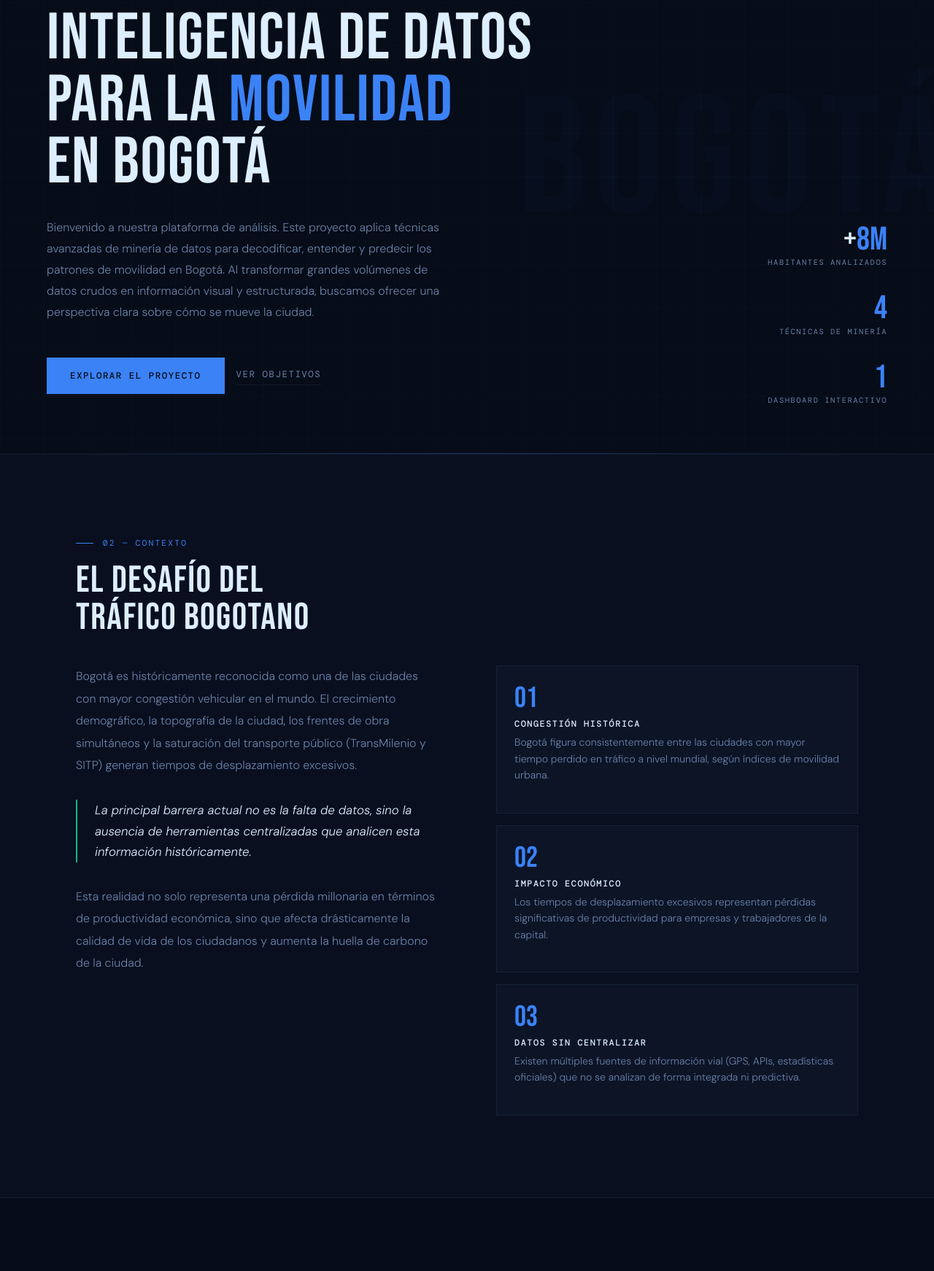
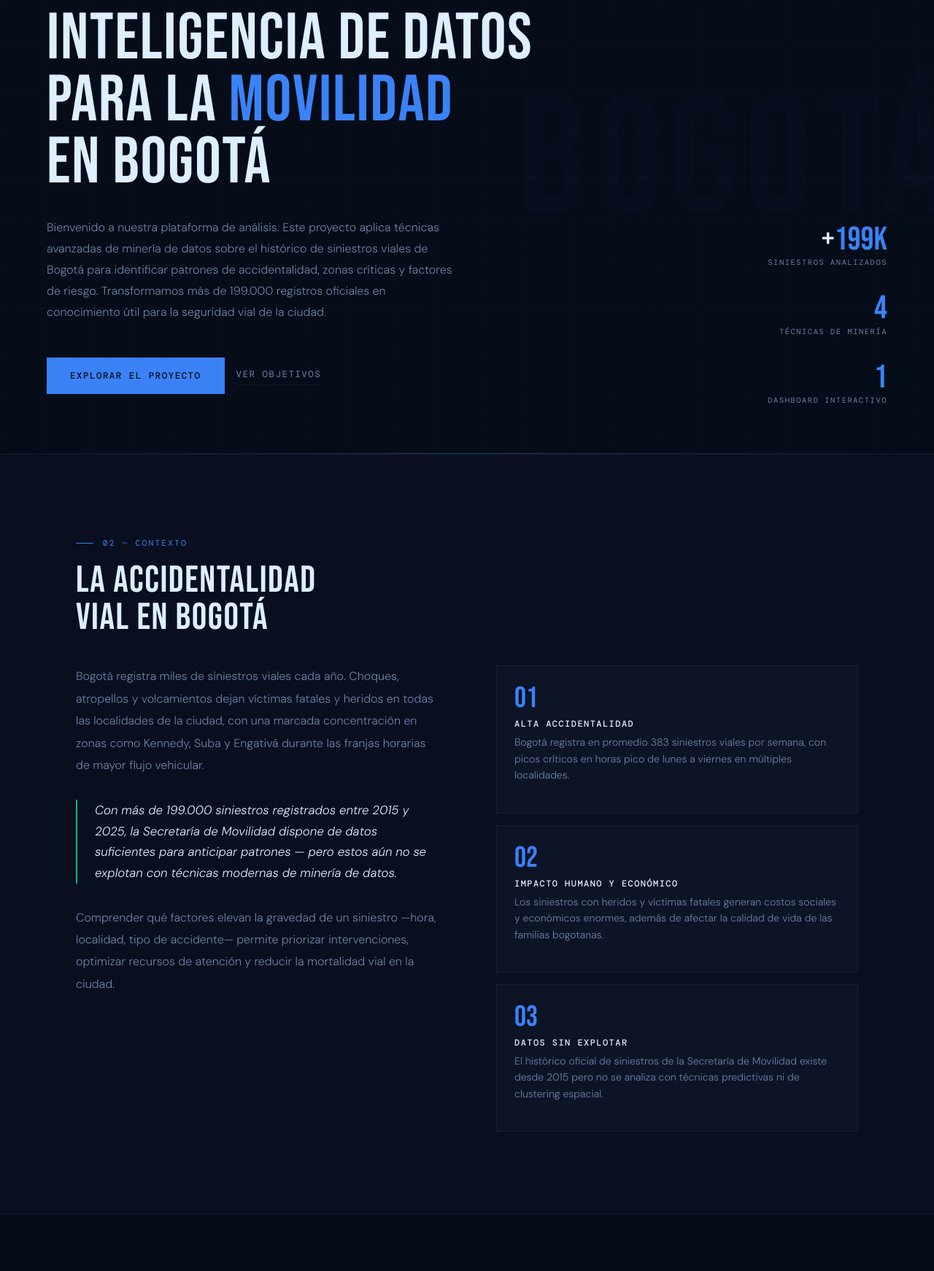
Before and after one commit to satellez/mining-mobility, a Flask app: page / in a window 1280 px wide. Shown: the part 178-1920 px from the top of the page at 73% size. Run offline with Flask 3, Linux system fonts and the light colour scheme.

Commit message:
actualizo textos de las secciones

```diff
--- a/templates/index.html
+++ b/templates/index.html
@@ -35,9 +35,9 @@
         </h1>
         <p class="hero-description">
           Bienvenido a nuestra plataforma de análisis. Este proyecto aplica técnicas avanzadas
-          de minería de datos para decodificar, entender y predecir los patrones de movilidad
-          en Bogotá. Al transformar grandes volúmenes de datos crudos en información visual y
-          estructurada, buscamos ofrecer una perspectiva clara sobre cómo se mueve la ciudad.
+          de minería de datos sobre el histórico de siniestros viales de Bogotá para identificar
+          patrones de accidentalidad, zonas críticas y factores de riesgo. Transformamos más de
+          199.000 registros oficiales en conocimiento útil para la seguridad vial de la ciudad.
         </p>
         <div class="hero-cta">
           <a href="#problematica" class="btn-primary">Explorar el proyecto</a>
@@ -47,8 +47,8 @@
 
       <div class="hero-stats">
         <div class="stat-item">
-          <div class="stat-number">+<span>8M</span></div>
-          <div class="stat-label">Habitantes analizados</div>
+          <div class="stat-number">+<span>199K</span></div>
+          <div class="stat-label">Siniestros analizados</div>
         </div>
         <div class="stat-item">
           <div class="stat-number"><span>4</span></div>
@@ -68,45 +68,46 @@
   <section id="problematica">
     <div class="section-inner">
       <div class="section-label">02 — Contexto</div>
-      <h2 class="section-title reveal">El Desafío del<br>Tráfico Bogotano</h2>
+      <h2 class="section-title reveal">La Accidentalidad<br>Vial en Bogotá</h2>
 
       <div class="problem-grid">
         <div>
           <p class="problem-text reveal" data-delay="100">
-            Bogotá es históricamente reconocida como una de las ciudades con mayor congestión
-            vehicular en el mundo. El crecimiento demográfico, la topografía de la ciudad, los
-            frentes de obra simultáneos y la saturación del transporte público (TransMilenio y
-            SITP) generan tiempos de desplazamiento excesivos.
+            Bogotá registra miles de siniestros viales cada año. Choques, atropellos y
+            volcamientos dejan víctimas fatales y heridos en todas las localidades de la ciudad,
+            con una marcada concentración en zonas como Kennedy, Suba y Engativá durante
+            las franjas horarias de mayor flujo vehicular.
           </p>
           <blockquote class="problem-highlight reveal" data-delay="200">
-            La principal barrera actual no es la falta de datos, sino la ausencia de herramientas
-            centralizadas que analicen esta información históricamente.
+            Con más de 199.000 siniestros registrados entre 2015 y 2025, la Secretaría de
+            Movilidad dispone de datos suficientes para anticipar patrones — pero estos aún
+            no se explotan con técnicas modernas de minería de datos.
           </blockquote>
           <p class="problem-text reveal" data-delay="300">
-            Esta realidad no solo representa una pérdida millonaria en términos de productividad
-            económica, sino que afecta drásticamente la calidad de vida de los ciudadanos y
-            aumenta la huella de carbono de la ciudad.
+            Comprender qué factores elevan la gravedad de un siniestro —hora, localidad, tipo
+            de accidente— permite priorizar intervenciones, optimizar recursos de atención y
+            reducir la mortalidad vial en la ciudad.
           </p>
         </div>
 
         <div class="problem-cards">
           <div class="problem-card reveal" data-delay="150">
             <div class="problem-card-icon">01</div>
-            <h4>Congestión histórica</h4>
-            <p>Bogotá figura consistentemente entre las ciudades con mayor tiempo perdido en
-            tráfico a nivel mundial, según índices de movilidad urbana.</p>
+            <h4>Alta accidentalidad</h4>
+            <p>Bogotá registra en promedio 383 siniestros viales por semana, con picos críticos
+            en horas pico de lunes a viernes en múltiples localidades.</p>
           </div>
           <div class="problem-card reveal" data-delay="250">
             <div class="problem-card-icon">02</div>
-            <h4>Impacto económico</h4>
-            <p>Los tiempos de desplazamiento excesivos representan pérdidas significativas
-            de productividad para empresas y trabajadores de la capital.</p>
+            <h4>Impacto humano y económico</h4>
+            <p>Los siniestros con heridos y víctimas fatales generan costos sociales y
+            económicos enormes, además de afectar la calidad de vida de las familias bogotanas.</p>
           </div>
           <div class="problem-card reveal" data-delay="350">
             <div class="problem-card-icon">03</div>
-            <h4>Datos sin centralizar</h4>
-            <p>Existen múltiples fuentes de información vial (GPS, APIs, estadísticas
-            oficiales) que no se analizan de forma integrada ni predictiva.</p>
+            <h4>Datos sin explotar</h4>
+            <p>El histórico oficial de siniestros de la Secretaría de Movilidad existe desde
+            2015 pero no se analiza con técnicas predictivas ni de clustering espacial.</p>
           </div>
         </div>
       </div>
@@ -123,9 +124,10 @@
         <div class="general-obj reveal">
           <div class="obj-tag">Objetivo General</div>
           <p>
-            Analizar los patrones de movilidad y tráfico en Bogotá mediante algoritmos de
-            minería de datos, con el fin de extraer conocimiento útil que permita optimizar
-            los tiempos de desplazamiento y apoyar la planificación urbana.
+            Aplicar técnicas de minería de datos sobre el histórico de siniestros viales de
+            Bogotá para identificar patrones de accidentalidad, zonas de alto riesgo y factores
+            asociados a la gravedad de los incidentes, apoyando la toma de decisiones en
+            seguridad vial.
           </p>
         </div>
 
@@ -139,8 +141,8 @@
           <div class="specific-item reveal" data-delay="200">
             <div class="specific-item-num">02</div>
             <h4>Modelado Predictivo</h4>
-            <p>Desarrollar modelos que permitan anticipar el comportamiento del tráfico
-            basándose en datos históricos, clima y días de la semana.</p>
+            <p>Desarrollar modelos que estimen la gravedad de un siniestro vial a partir de
+            variables como la hora, el día de la semana, la localidad y el tipo de accidente.</p>
           </div>
           <div class="specific-item reveal" data-delay="300">
             <div class="specific-item-num">03</div>
@@ -169,9 +171,9 @@
         <div class="method-item reveal" data-delay="100">
           <div class="method-tag">Entrada de datos</div>
           <h4>Fuentes de Datos</h4>
-          <p>Nos alimentamos de conjuntos de datos públicos (Open Data Bogotá), registros
-          de GPS, APIs de tráfico y estadísticas de accidentalidad de la Secretaría de
-          Movilidad de Bogotá.</p>
+          <p>Utilizamos el dataset oficial de siniestros viales publicado por la Secretaría
+          Distrital de Movilidad en el portal de Datos Abiertos Bogotá, con registros
+          georreferenciados desde 2015 hasta 2025.</p>
         </div>
 
         <div class="method-item reveal" data-delay="200">
@@ -184,17 +186,17 @@
         <div class="method-item reveal" data-delay="300">
           <div class="method-tag">Propósito</div>
           <h4>Impacto Social</h4>
-          <p>El proyecto busca empoderar al ciudadano común para que planifique mejor
-          sus rutas, mientras ofrece un insumo técnico invaluable para las autoridades
-          locales en la toma de decisiones sobre infraestructura.</p>
+          <p>Los resultados del análisis buscan apoyar a las autoridades distritales en la
+          identificación de zonas críticas y franjas horarias de mayor riesgo, contribuyendo
+          a reducir la accidentalidad y la mortalidad vial en Bogotá.</p>
         </div>
 
         <div class="method-item reveal" data-delay="400">
           <div class="method-tag">Visión</div>
           <h4>Escalabilidad</h4>
-          <p>Diseñado bajo una arquitectura web moderna, el sistema está preparado para
-          integrar nuevas variables como el impacto de la primera línea del Metro de
-          Bogotá o nuevas ciclovías.</p>
+          <p>La arquitectura del proyecto permite incorporar nuevas variables al análisis,
+          como condiciones climáticas, datos de cámaras de tráfico o registros de
+          infraestructura vial, para enriquecer los modelos en futuras iteraciones.</p>
         </div>
       </div>
     </div>
@@ -218,7 +220,7 @@
             <span class="dash-dot" style="background:#ef4444"></span>
             <span class="dash-dot" style="background:#f59e0b"></span>
             <span class="dash-dot" style="background:#22c55e"></span>
-            <span class="dash-title-text">Panel de Movilidad — Bogotá 2026</span>
+            <span class="dash-title-text">Panel de Accidentalidad — Bogotá 2026</span>
           </div>
           <div class="dash-header-right">
             <span class="dash-badge">● En desarrollo</span>
@@ -418,7 +420,7 @@
         <div class="model-card reveal" data-delay="100">
           <div class="model-type clustering">Clustering</div>
           <h4 class="model-name">K-Means</h4>
-          <p class="model-desc">Agrupa zonas geográficas de Bogotá según sus patrones de congestión, identificando clusters de alto, medio y bajo tráfico a lo largo del día.</p>
+          <p class="model-desc">Agrupa localidades y sectores de Bogotá según su frecuencia e intensidad de accidentalidad, identificando clusters de alto, medio y bajo riesgo vial.</p>
           <div class="model-footer">
             <span class="model-use">Segmentación zonal</span>
             <span class="model-status">Propuesto</span>
@@ -437,8 +439,8 @@
 
         <div class="model-card reveal" data-delay="200">
           <div class="model-type prediccion">Predicción</div>
-          <h4 class="model-name">Regresión Lineal</h4>
-          <p class="model-desc">Estima la probabilidad de que un siniestro genere heridos o víctimas fatales según variables como la hora, la localidad, el tipo de accidente y el día de la semana.</p>
+          <h4 class="model-name">Regresión Logística</h4>
+          <p class="model-desc">Estima la probabilidad de que un siniestro resulte en heridos o víctimas fatales según variables como la hora, la localidad, el tipo de accidente y el día de la semana.</p>
           <div class="model-footer">
             <span class="model-use">Predicción de gravedad</span>
             <span class="model-status">Propuesto</span>
@@ -448,7 +450,7 @@
         <div class="model-card reveal" data-delay="250">
           <div class="model-type clasificacion">Clasificación</div>
           <h4 class="model-name">Random Forest</h4>
-          <p class="model-desc">Clasifica el nivel de riesgo vial por corredor y franja horaria, combinando múltiples árboles de decisión para una predicción más robusta y precisa.</p>
+          <p class="model-desc">Clasifica la gravedad de un siniestro (solo daños, con heridos, con muertos) a partir de CLASE_ACC, LOCALIDAD, hora y día, combinando múltiples árboles de decisión para mayor precisión.</p>
           <div class="model-footer">
             <span class="model-use">Riesgo vial</span>
             <span class="model-status">Propuesto</span>
@@ -505,7 +507,7 @@
                 </tr>
               </thead>
               <tbody>
-                <tr><td>FECHA_OCURRENCIA_ACC</td><td>Fecha</td><td>Fecha del siniestro vial</td><td>Series de tiempo, patrones semanales</td></tr>
+                <tr><td>FECHA_OCURRENCIA_ACC</td><td>Fecha</td><td>Fecha del siniestro vial</td><td>Análisis temporal, patrones por día y mes</td></tr>
                 <tr><td>FECHA_HORA_ACC</td><td>DateTime</td><td>Fecha y hora exacta del incidente</td><td>Análisis de franjas horarias críticas</td></tr>
                 <tr><td>ANO_OCURRENCIA_ACC</td><td>Entero</td><td>Año de ocurrencia</td><td>Tendencias históricas anuales</td></tr>
                 <tr><td>GRAVEDAD</td><td>Texto</td><td>Severidad: Solo daños / Con heridos / Con muertos</td><td>Variable objetivo en clasificación (Random Forest)</td></tr>
```
